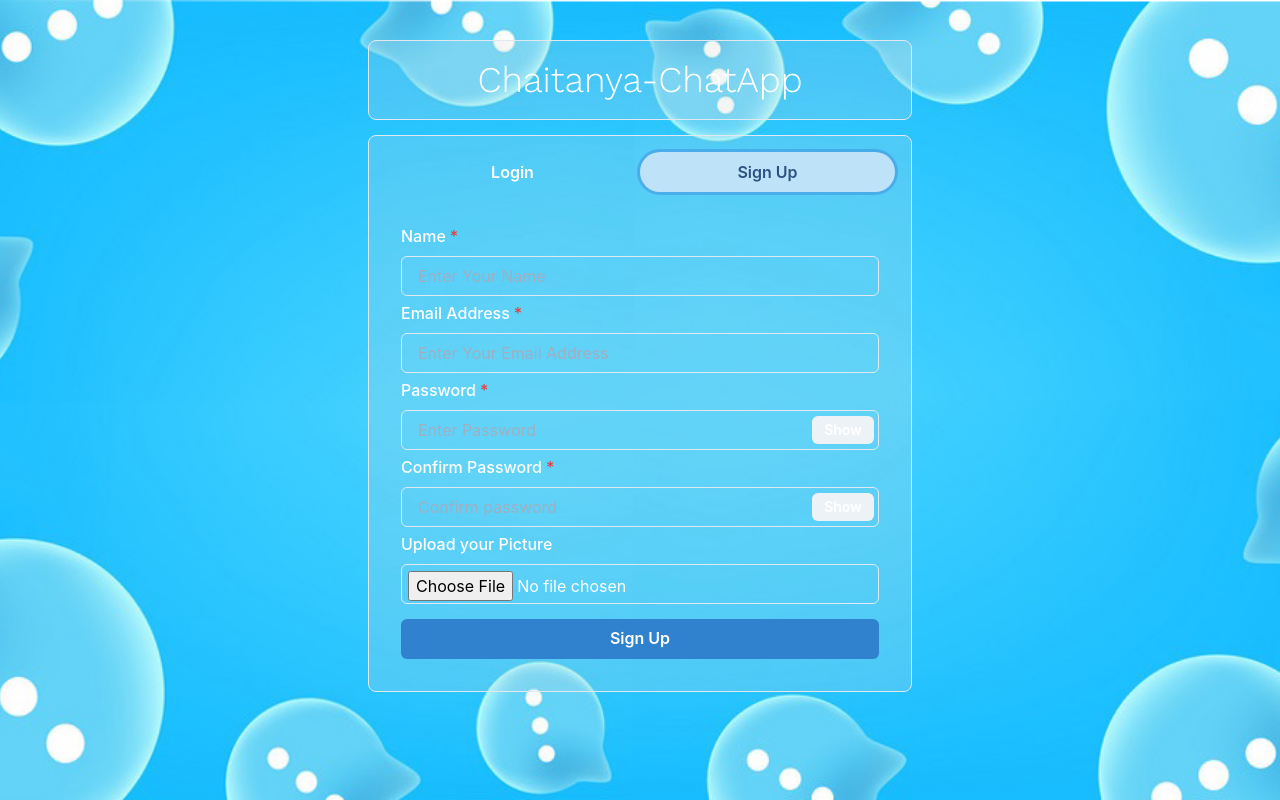
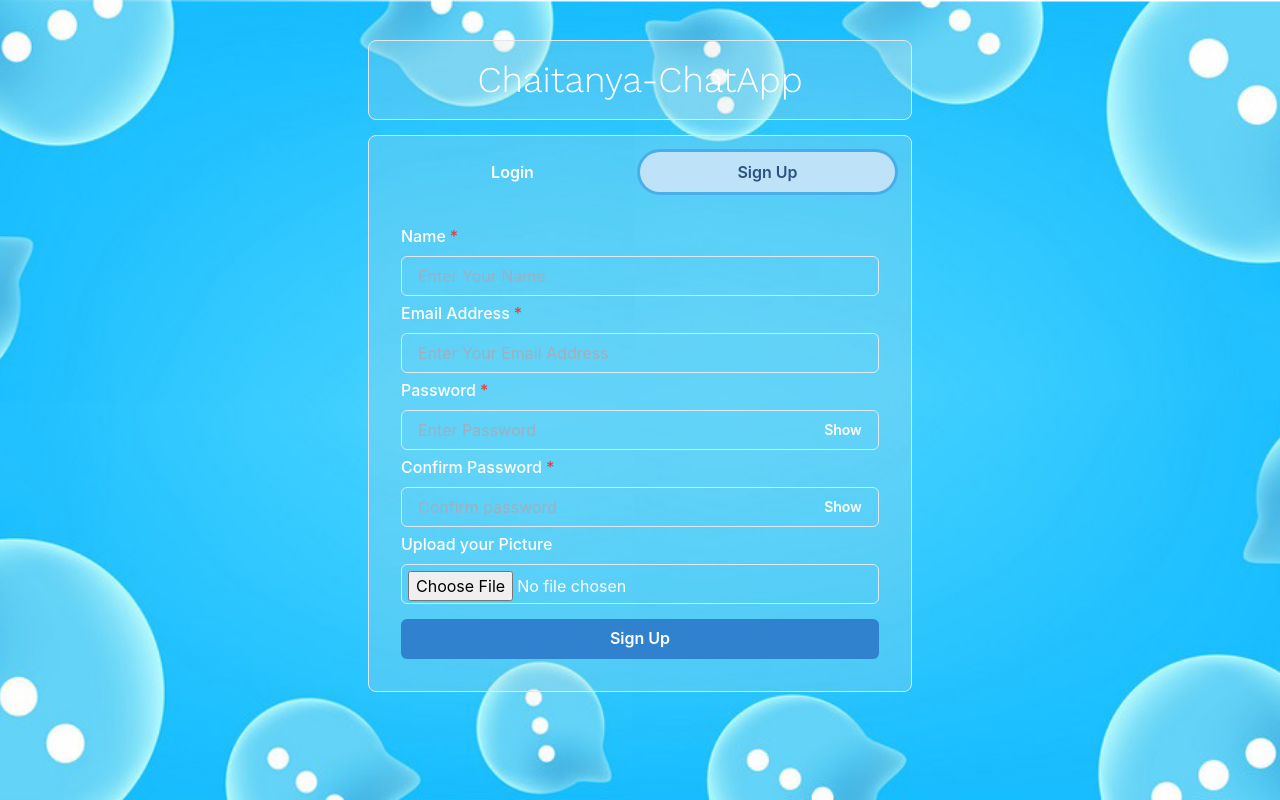
Before and after one commit to Chaitanya-Srinivas/ImBesideYou-ChatApp, a React (Create React App) app in the folder frontend/: page / in a window 1280 px wide. Both pictures are taken after a click on the tab "Sign Up". Built offline with nearby package versions, Linux system fonts and the light colour scheme.

Commit message:
Update Signup.js

```diff
--- a/frontend/src/components/Authentication/Signup.js
+++ b/frontend/src/components/Authentication/Signup.js
@@ -155,7 +155,7 @@ const Signup = () => {
             onChange={(e) => setPassword(e.target.value)}
           />
           <InputRightElement width="4.5rem">
-            <Button h="1.75rem" size="sm" onClick={handleClick}>
+            <Button h="1.75rem" size="sm" bg="transparent" onClick={handleClick}>
               {show ? "Hide" : "Show"}
             </Button>
           </InputRightElement>
@@ -170,7 +170,7 @@ const Signup = () => {
             onChange={(e) => setConfirmpassword(e.target.value)}
           />
           <InputRightElement width="4.5rem">
-            <Button h="1.75rem" size="sm" onClick={handleClick}>
+            <Button h="1.75rem" size="sm" bg="transparent" onClick={handleClick}>
               {show ? "Hide" : "Show"}
             </Button>
           </InputRightElement>
```
